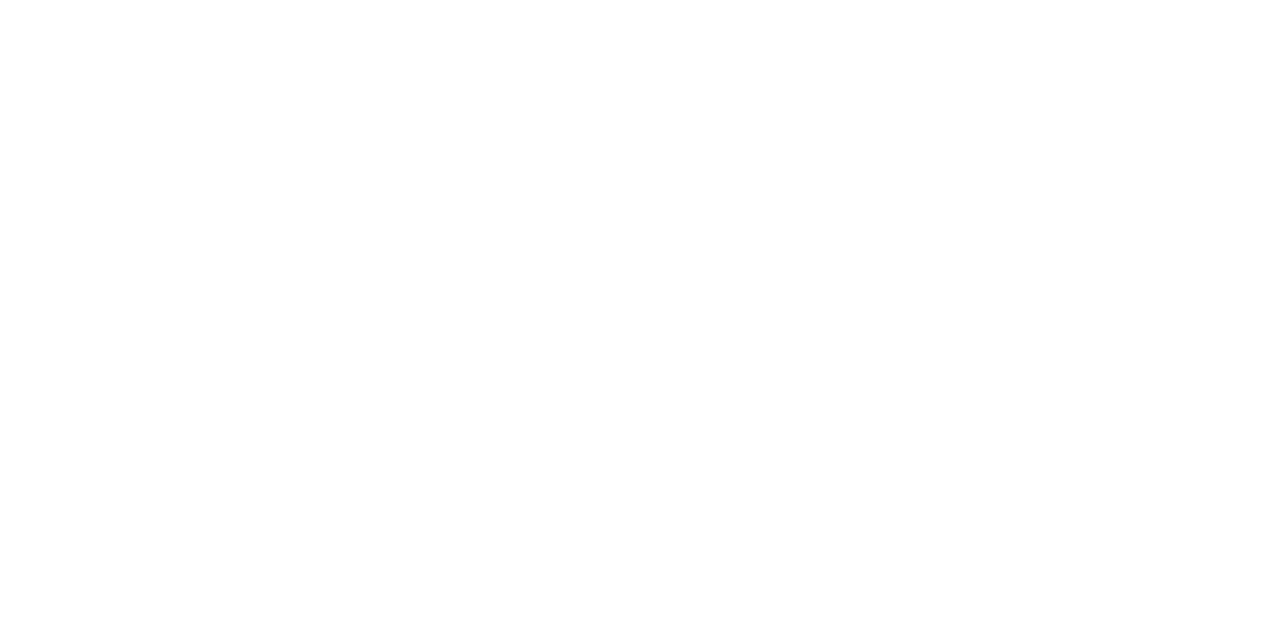
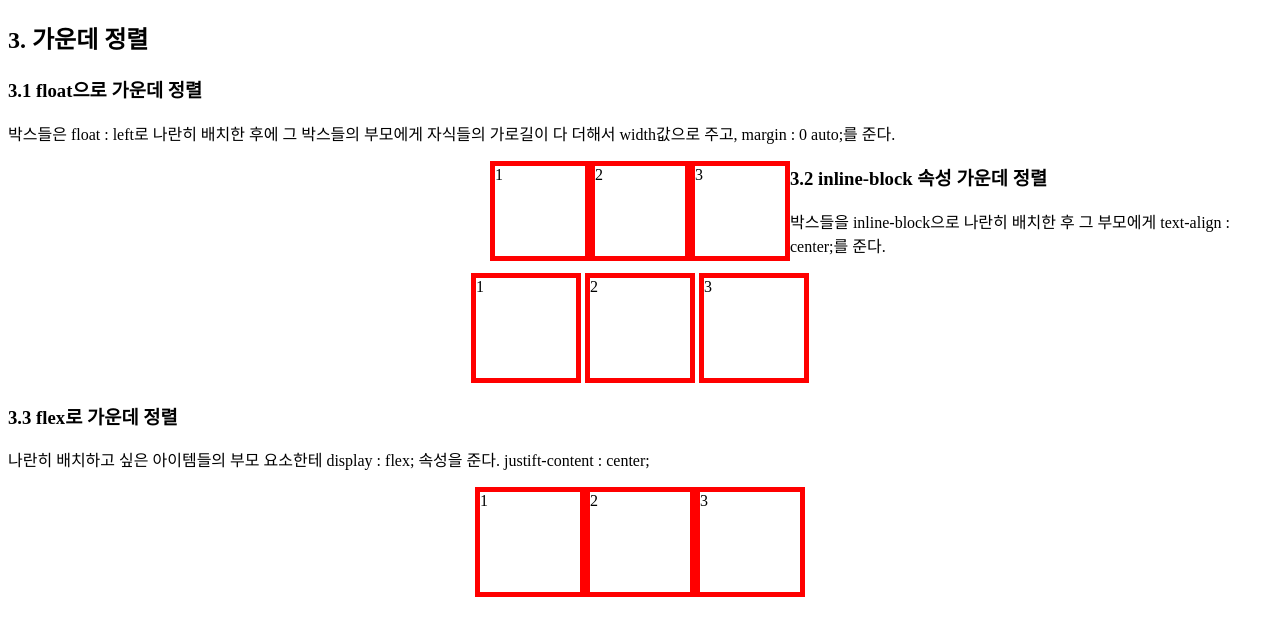
Before and after one commit to da-hye-kim/SW-Profeessional-Developer-Course, a plain HTML site: page w/index.html in a window 1280 px wide. Drawn offline with Linux system fonts and the light colour scheme.

Commit message:
box 가운데 정렬

```diff
--- a/w/index.html
+++ b/w/index.html
@@ -4,10 +4,56 @@
   <meta charset="UTF-8">
   <meta http-equiv="X-UA-Compatible" content="IE=edge">
   <meta name="viewport" content="width=device-width, initial-scale=1.0">
+  <link rel="stylesheet" href="./style.css">
   <title>Document</title>
 </head>
 <body>
+  <div class="wrapper">
+    <div class="center">
+      <div>
+        <h2>3. 가운데 정렬</h2>
+        <h3>3.1 float으로 가운데 정렬</h3>
+        <p>
+          박스들은 float : left로 나란히 배치한 후에
+          그 박스들의 부모에게 자식들의 가로길이 다 더해서
+          width값으로 주고, margin : 0 auto;를 준다.
+        </p>
+        <div class="center_float box">
+          <div>1</div>
+          <div>2</div>
+          <div>3</div>
+        </div>
 
+      </div>
+    </div>
+
+    <div class="clear">
+      <h3>3.2 inline-block 속성 가운데 정렬</h3>
+      <p>
+        박스들을 inline-block으로 나란히 배치한 후
+        그 부모에게 text-align : center;를 준다.
+      </p>
+      <div class="center-inline box">
+        <div>1</div>
+        <div>2</div>
+        <div>3</div>
+      </div>
+    </div>
+
+    <div>
+      <h3>3.3 flex로 가운데 정렬</h3>
+      <p>
+        나란히 배치하고 싶은 아이템들의 부모 요소한테
+        display : flex; 속성을 준다.
+        justift-content : center;
+      </p>
+      <div class="center-flex box">
+        <div>1</div>
+        <div>2</div>
+        <div>3</div>
+      </div>
+    </div>
+  </div>
 
 </body>
 </html>
--- a/w/style.css
+++ b/w/style.css
@@ -0,0 +1,32 @@
+.box div {
+  width: 100px;
+  height: 100px;
+  border: 5px solid red;
+}
+
+.center_float {
+  /* 1. 자식 div들의 가로값을 다 더한 값 => width */
+  width: 300px;
+  margin: 0 auto;
+}
+
+.center_float div {
+  /* 자식요소가 width : 100px이 아니라 양 옆에 border : 5px씩 더해져서 박스 하나의 width : 110px */
+  float: left;
+  /* 내가 지정한 박스 사이즈에 border까지 포함시킨 값 */
+  box-sizing: border-box;
+}
+
+.center-inline {
+  text-align: center;
+}
+
+.center-inline div {
+  display: inline-block;
+  text-align: left;
+}
+
+.center-flex {
+  display: flex;
+  justify-content: center;
+}
```
